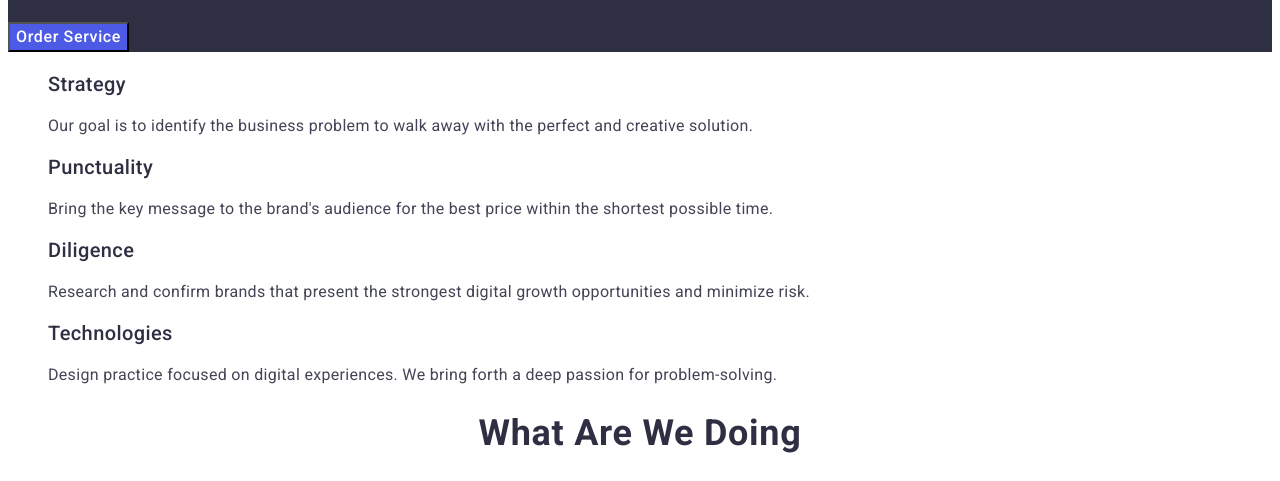
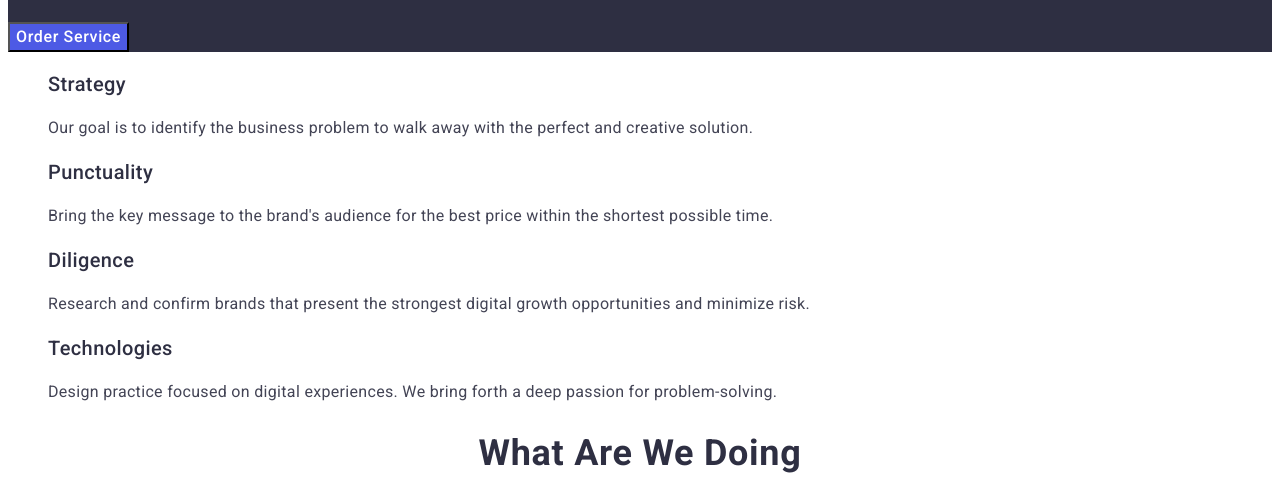
Before and after one commit to ValQi/goit-markup-hw-02, a plain HTML site: page index.html in a window 1280 px wide. Shown: the part 312-793 px from the top of the page. Drawn offline with Linux system fonts and the light colour scheme.

Commit message:
features-text

```diff
--- a/css/styles.css
+++ b/css/styles.css
@@ -138,7 +138,7 @@ line-height: 1.5;
   line-height: 1.11;
   text-align: center;
 }
-.features-title .features-text {
+.features-text {
   font-size: 16px;
   line-height: 1.5;
 }
```
